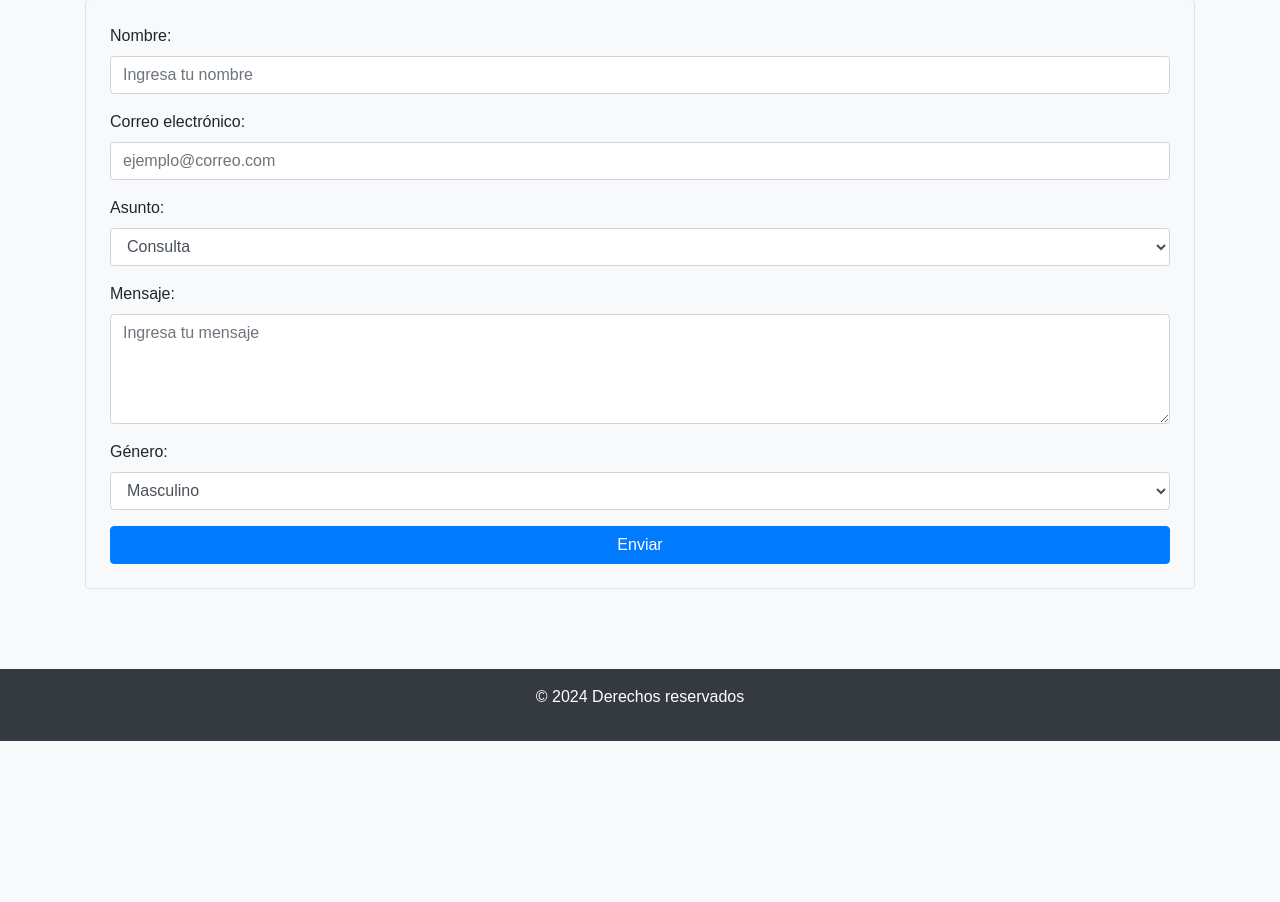
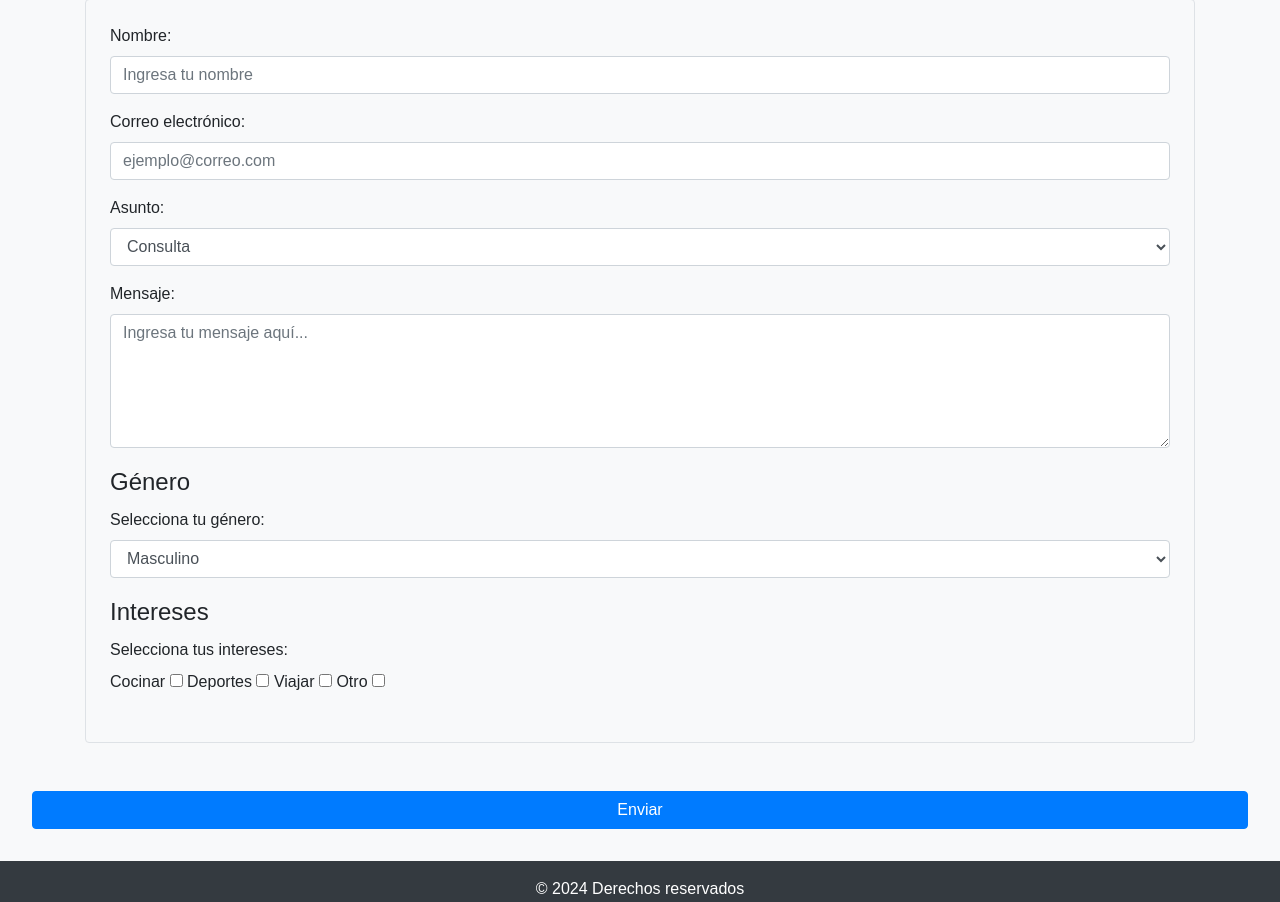
Before and after one commit to mariannth/practica-frontend-m1, a plain HTML site: page index.html in a window 1280 px wide. Shown: the part 302-1204 px from the top of the page. Before the commit the page ends 1043 px from the top, so only its background shows below. Drawn offline with nearby package versions, Linux system fonts and the light colour scheme.

Commit message:
Agrego el formulario de mi página

```diff
--- a/index.html
+++ b/index.html
@@ -39,11 +39,13 @@
                 <form class="p-4 border rounded bg-light">
                     <div class="form-group">
                         <label for="nombre">Nombre:</label>
-                        <input type="text" id="nombre" name="nombre" class="form-control" required placeholder="Ingresa tu nombre">
+                        <input type="text" id="nombre" name="nombre" class="form-control" required
+                            placeholder="Ingresa tu nombre">
                     </div>
                     <div class="form-group">
                         <label for="email">Correo electrónico:</label>
-                        <input type="email" id="email" name="email" class="form-control" required placeholder="ejemplo@correo.com">
+                        <input type="email" id="email" name="email" class="form-control" required
+                            placeholder="ejemplo@correo.com">
                     </div>
                     <div class="form-group">
                         <label for="asunto">Asunto:</label>
@@ -56,15 +58,42 @@
                     </div>
                     <div class="form-group">
                         <label for="mensaje">Mensaje:</label>
-                        <textarea id="mensaje" name="mensaje" class="form-control" rows="4" required placeholder="Ingresa tu mensaje"></textarea>
+                        <textarea id="mensaje" name="mensaje" class="form-control" rows="5" required
+                            placeholder="Ingresa tu mensaje aquí..."></textarea>
                     </div>
+                    <!-- Fileset nos sirve para agrupar elementos de un formulario relacionado. Facilita la compresión o navegación en el formulario, especialmente para los usuarios de lectores de pantalla -->
+                    <!-- Fieldset para género -->
                     <div class="form-group">
-                        <label for="genero">Género:</label>
+                        <fieldset class="form-group">
+                            <legend>Género</legend>
+                            <label for="genero">Selecciona tu género:</label>
                             <select id="genero" name="genero" class="form-control" required>
                                 <option value="masculino">Masculino</option>
                                 <option value="femenino">Femenino</option>
+                                <option value="otro">Otro</option>
                             </select>
+                        </fieldset>
                     </div>
+                    <div class="form-group">
+                        <fieldset class="form-group">
+                            <legend>Intereses</legend>
+                            <label for="interes">Selecciona tus intereses:</label>
+                            <br>
+                            <label for="cocinar">Cocinar</label>
+                            <input type="checkbox" id="cocinar" name="interes" value="cocinar">
+                            <label for="deportes">Deportes</label>
+                            <input type="checkbox" id="deportes" name="interes" value="deportes">
+                            <label for="viajar">Viajar</label>
+                            <input type="checkbox" id="viajar" name="interes" value="viajar">
+                            <label for="otro">Otro</label>
+                            <input type="checkbox" id="otro" name="interes" value="otro">
+                        </fieldset>
+                    </div>
+
+        </div>
+
+
+
         <button type="submit" class="btn btn-primary btn-block">Enviar</button>
         </form>
         </section>
```
Lines whose indentation alone changed are shown as unchanged.
